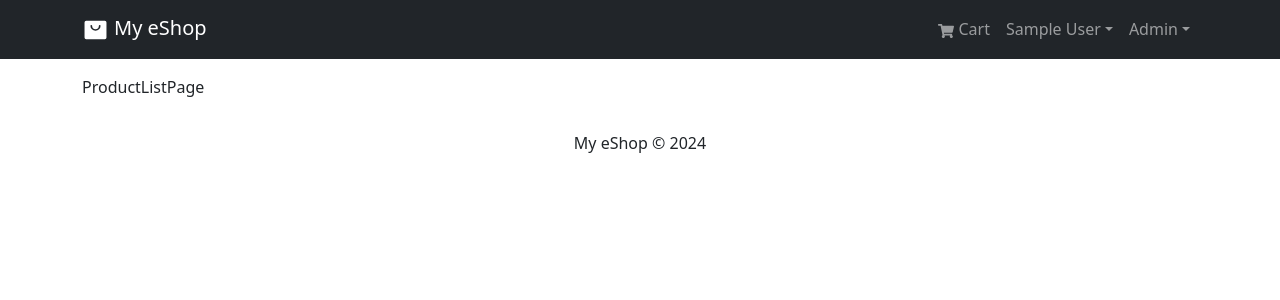
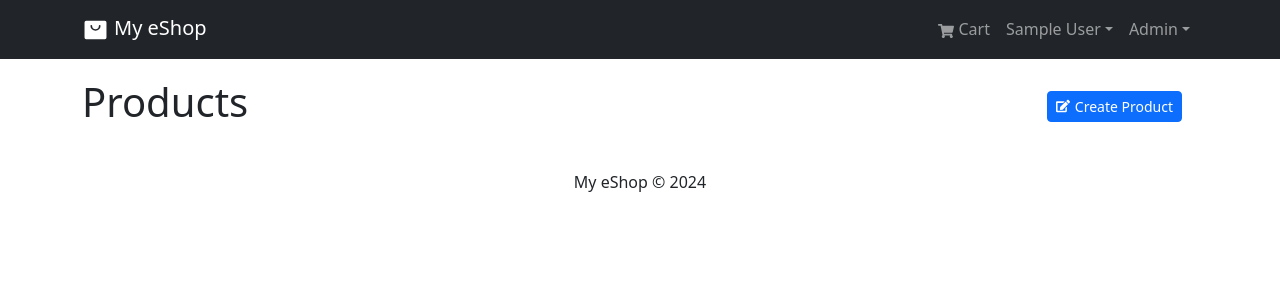
Before and after one commit to dreniff3/Bizaar-eShop, a React (Vite) app in the folder frontend/: page /admin/productlist in a window 1280 px wide. Shown: the top 300 px of the page. Built offline with nearby package versions, Linux system fonts and the light colour scheme; no server answers; sample sign-in values are in the browser's storage.

Commit message:
Add button to create product

```diff
--- a/frontend/src/pages/admin/ProductListPage.jsx
+++ b/frontend/src/pages/admin/ProductListPage.jsx
@@ -8,10 +8,26 @@ import { useGetProductsQuery } from '../../slices/productApiSlice';
 const ProductListPage = () => {
     const { data: products, isLoading, error } = useGetProductsQuery();
 
-    console.log(products);
-
     return (
-        <div>ProductListPage</div>
+        <>
+            <Row className='align-items-center'>
+                <Col>
+                    <h1>Products</h1>
+                </Col>
+                <Col className='text-end'>
+                    <Button
+                        className='btn-sm m-3'
+                        style={{
+                            display: 'inline-flex',
+                            alignItems: 'center',
+                            gap: '5px'
+                        }}
+                    >
+                        <FaEdit /> Create Product
+                    </Button>
+                </Col>
+            </Row>
+        </>
     );
 };
 
```
